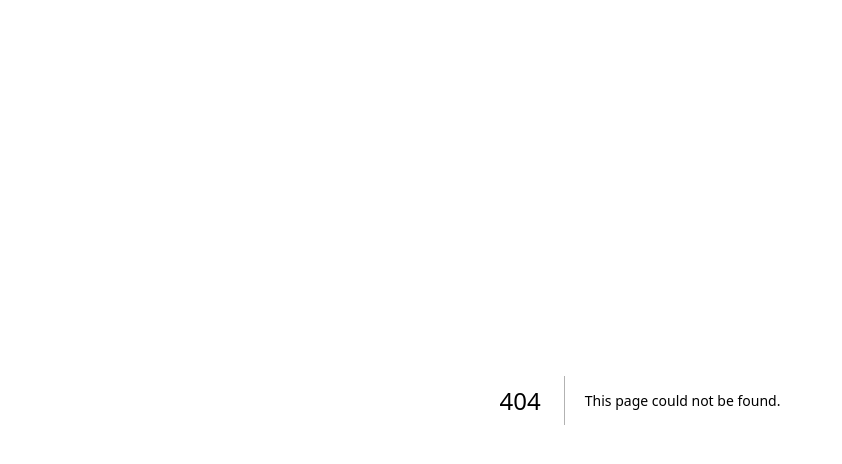
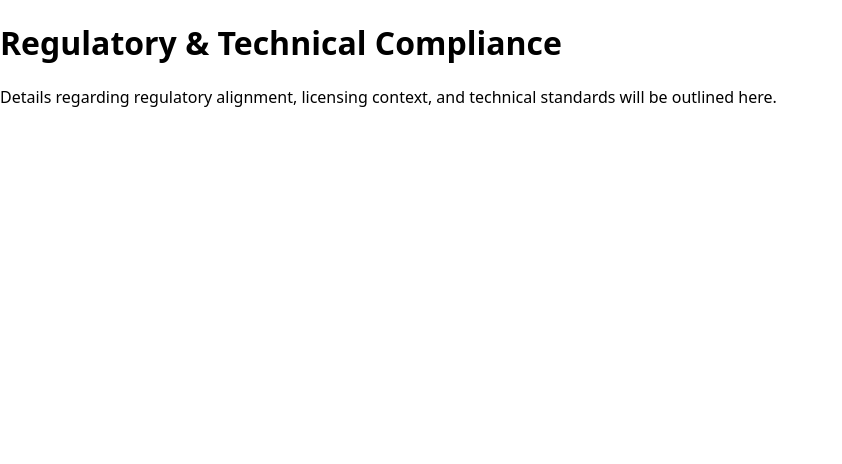
Before and after one commit to hesonthemove-ux/caledoniatx, a Next.js app: page /compliance in a window 1280 px wide. Before the commit this address had no page. Shown: the top 464 px of the page, without its empty margins (0-842 px from the left). Built offline with nearby package versions, Linux system fonts and the light colour scheme.

Commit message:
Add Compliance page with regulatory details

```diff
--- /dev/null
+++ b/app/compliance/page.js
@@ -0,0 +1,11 @@
+export default function Compliance() {
+  return (
+    <main>
+      <h1>Regulatory & Technical Compliance</h1>
+      <p>
+        Details regarding regulatory alignment, licensing context,
+        and technical standards will be outlined here.
+      </p>
+    </main>
+  )
+}
```
